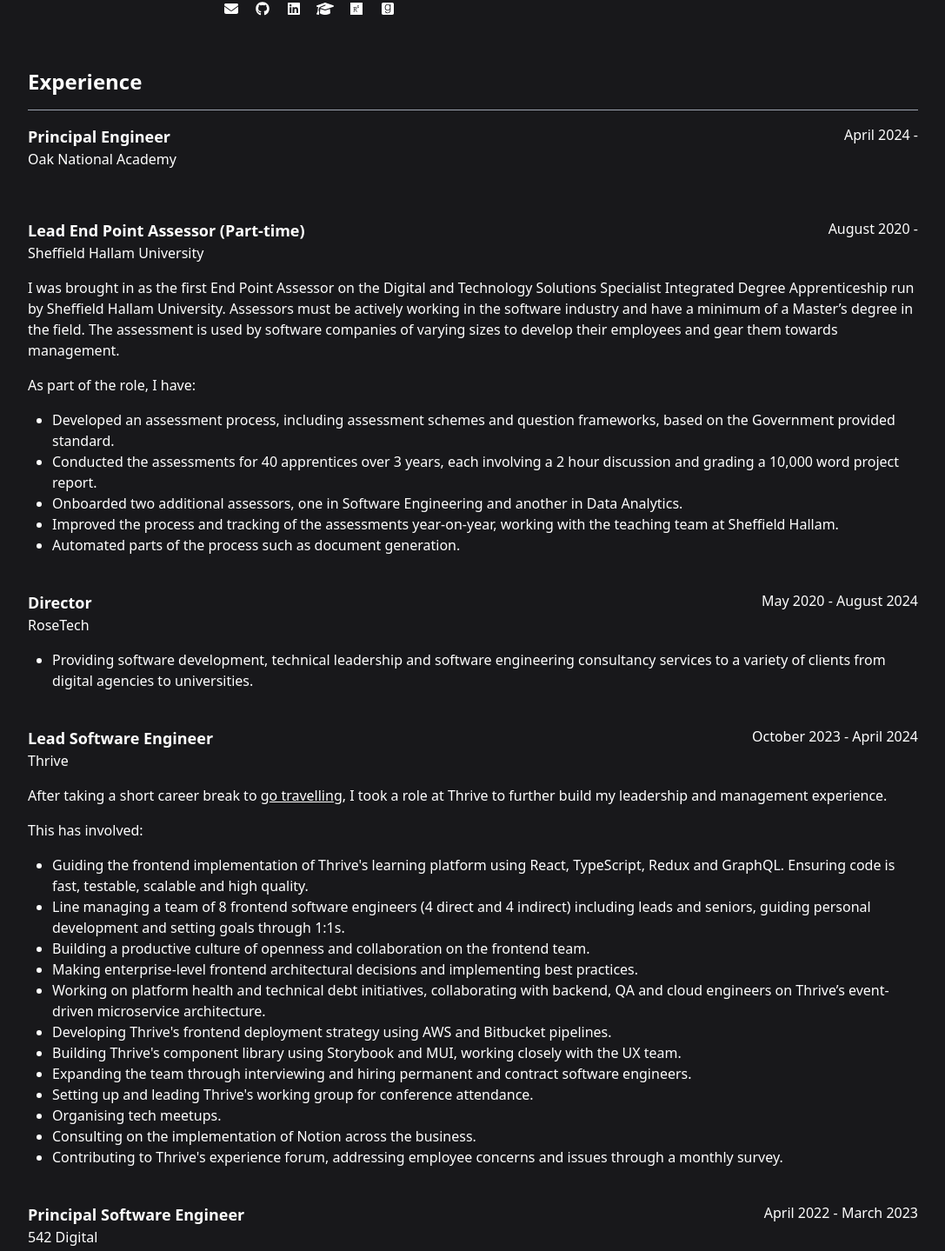
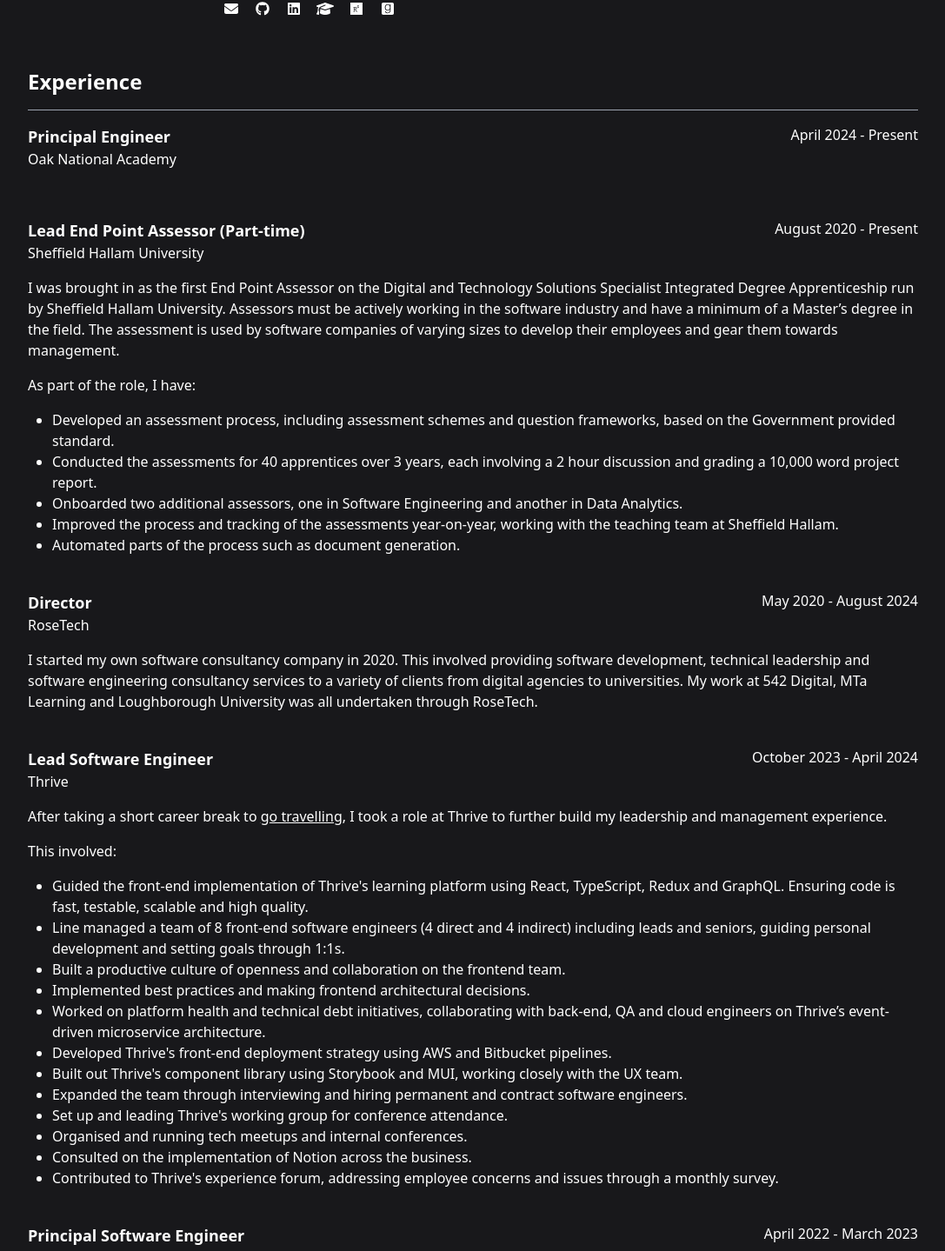
Before and after one commit to simonrose121/simon-rose.co.uk, a Next.js app: page / in a window 1280 px wide. Shown: the part 614-2053 px from the top of the page at 87% size, without its empty margins (96-1183 px from the left). Built offline with nearby package versions, Linux system fonts and the light colour scheme.

Commit message:
fix: past tense thrive and update RoseTech description

```diff
--- a/content/experience.ts
+++ b/content/experience.ts
@@ -12,14 +12,14 @@
 		title: 'Principal Engineer',
 		place: 'Oak National Academy',
 		placeUrl: 'https://www.thenational.academy/',
-		dates: 'April 2024 - ',
+		dates: 'April 2024 - Present',
 		description: '',
 	},
 	{
 		title: 'Lead End Point Assessor (Part-time)',
 		place: 'Sheffield Hallam University',
 		placeUrl: 'https://www.shu.ac.uk/',
-		dates: 'August 2020 -',
+		dates: 'August 2020 - Present',
 		description: `
 I was brought in as the first End Point Assessor on the Digital and Technology Solutions Specialist Integrated Degree Apprenticeship run by Sheffield Hallam University. Assessors must be actively working in the software industry and have a minimum of a Master’s degree in the field. The assessment is used by software companies of varying sizes to develop their employees and gear them towards management.
 
@@ -38,7 +38,7 @@
 		placeUrl: 'https://www.rose.tech/',
 		dates: 'May 2020 - August 2024',
 		description: `
-- Providing software development, technical leadership and software engineering consultancy services to a variety of clients from digital agencies to universities.
+I started my own software consultancy company in 2020. This involved providing software development, technical leadership and software engineering consultancy services to a variety of clients from digital agencies to universities. My work at 542 Digital, MTa Learning and Loughborough University was all undertaken through RoseTech.
 		`,
 	},
 	{
@@ -49,20 +49,20 @@
 		description: `
 After taking a short career break to [go travelling](/blog/4-months-travelling), I took a role at Thrive to further build my leadership and management experience.
 
-This has involved:
+This involved:
 
-- Guiding the frontend implementation of Thrive's learning platform using React, TypeScript, Redux and GraphQL. Ensuring code is fast, testable, scalable and high quality.
-- Line managing a team of 8 frontend software engineers (4 direct and 4 indirect) including leads and seniors, guiding personal development and setting goals through 1:1s.
-- Building a productive culture of openness and collaboration on the frontend team.
-- Making enterprise-level frontend architectural decisions and implementing best practices.
-- Working on platform health and technical debt initiatives, collaborating with backend, QA and cloud engineers on Thrive’s event-driven microservice architecture.
-- Developing Thrive's frontend deployment strategy using AWS and Bitbucket pipelines.
-- Building Thrive's component library using Storybook and MUI, working closely with the UX team.
-- Expanding the team through interviewing and hiring permanent and contract software engineers.
-- Setting up and leading Thrive's working group for conference attendance.
-- Organising tech meetups.
-- Consulting on the implementation of Notion across the business.
-- Contributing to Thrive's experience forum, addressing employee concerns and issues through a monthly survey.
+- Guided the front-end implementation of Thrive's learning platform using React, TypeScript, Redux and GraphQL. Ensuring code is fast, testable, scalable and high quality.
+- Line managed a team of 8 front-end software engineers (4 direct and 4 indirect) including leads and seniors, guiding personal development and setting goals through 1:1s.
+- Built a productive culture of openness and collaboration on the frontend team.
+- Implemented best practices and making frontend architectural decisions.
+- Worked on platform health and technical debt initiatives, collaborating with back-end, QA and cloud engineers on Thrive’s event-driven microservice architecture.
+- Developed Thrive's front-end deployment strategy using AWS and Bitbucket pipelines.
+- Built out Thrive's component library using Storybook and MUI, working closely with the UX team.
+- Expanded the team through interviewing and hiring permanent and contract software engineers.
+- Set up and leading Thrive's working group for conference attendance.
+- Organised and running tech meetups and internal conferences.
+- Consulted on the implementation of Notion across the business.
+- Contributed to Thrive's experience forum, addressing employee concerns and issues through a monthly survey.
 		`,
 	},
 	{
```
